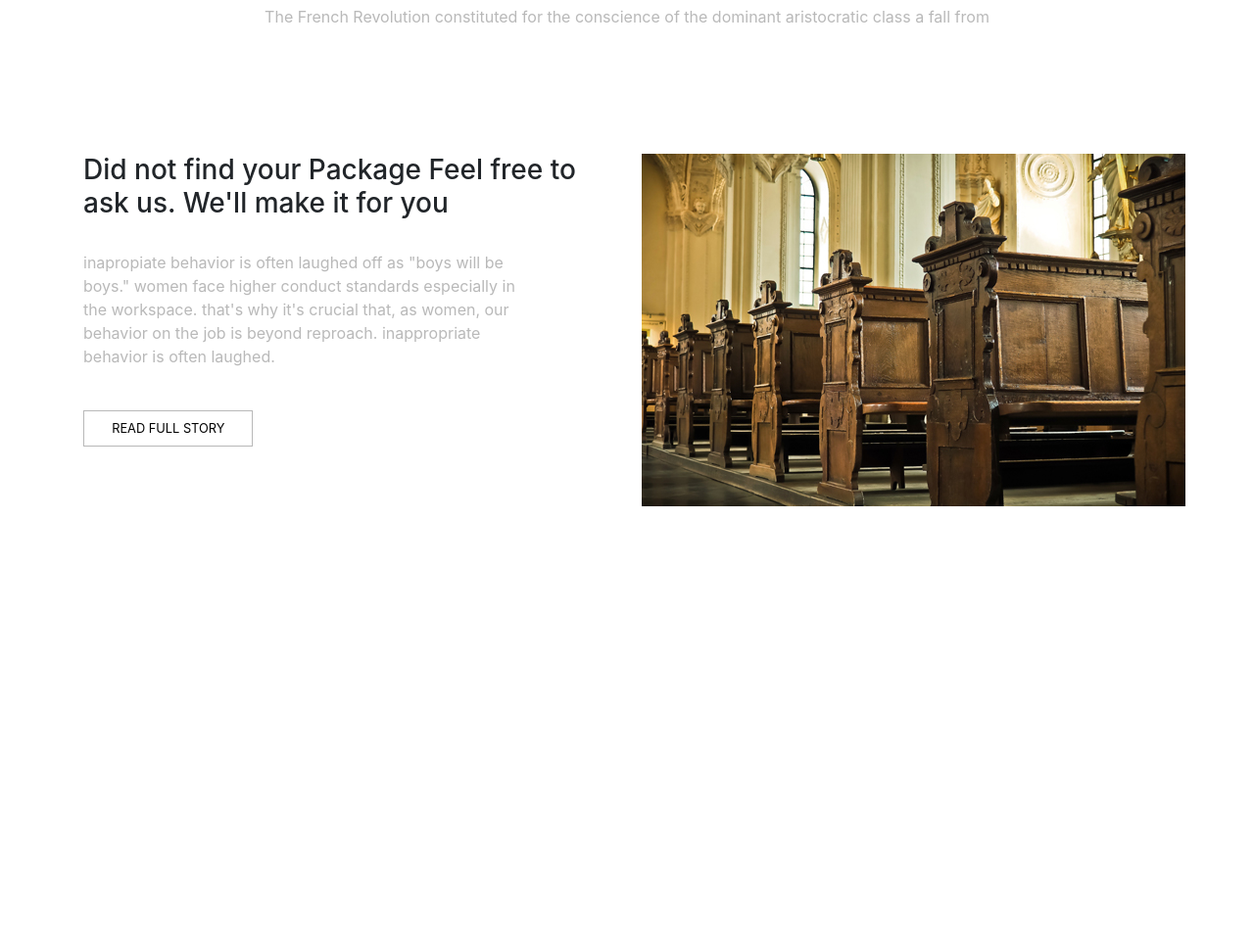
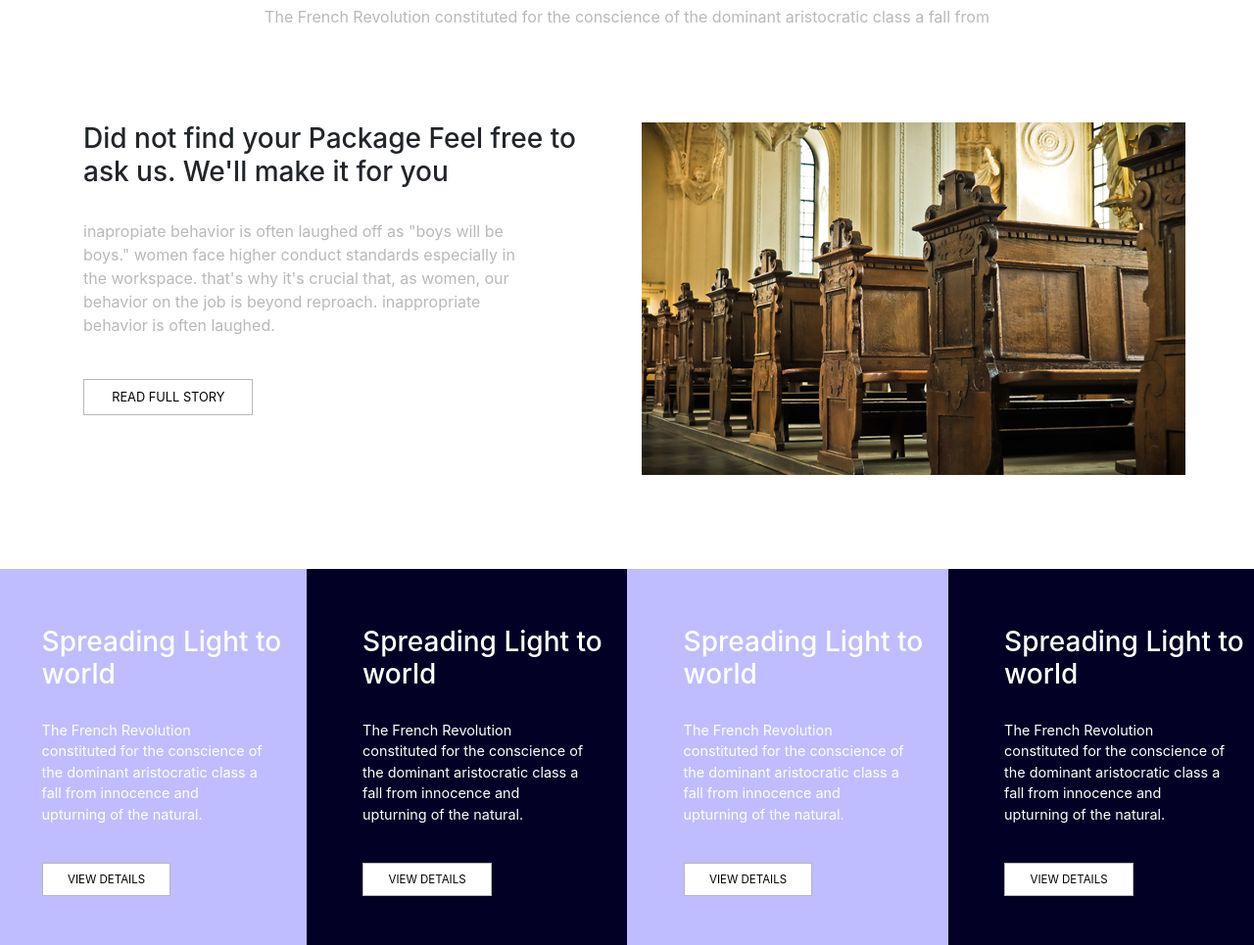
Before and after one commit to nisengwechristopher/exo_prenom, a website: page index.html in a window 1280 px wide. Shown: the part 134-1099 px from the top of the page at 98% size. Before the commit the page ends 800 px from the top, so only its background shows below. Drawn offline with nearby package versions, Linux system fonts and the light colour scheme.

Commit message:
fin de la section (spreading) .. la row avec 4 colones

```diff
--- a/index.html
+++ b/index.html
@@ -50,7 +50,9 @@
             </div>
         </div>
     </header>
+
     <!-- section du contenu principal : centerMain -->
+
     <div class="centerMain container">
         <h1>Welcome to Faith Church</h1>
         <p class="textColor1">The French Revolution constituted for the conscience of the dominant aristocratic class a fall from</p>
@@ -65,5 +67,29 @@
         </div>
     </div>
 
+    <!-- section du bas : spreading -->
+
+    <div class="spreading row">
+        <div class="colStyle1 col-3">
+            <h3>Spreading Light to world</h3>
+            <p>The French Revolution constituted for the conscience of the dominant aristocratic class a fall from innocence and upturning of the natural.</p>
+            <a class="button2" href="">view details</a>
+        </div>
+        <div class="colStyle2 col-3">
+            <h3>Spreading Light to world</h3>
+            <p>The French Revolution constituted for the conscience of the dominant aristocratic class a fall from innocence and upturning of the natural.</p>
+            <a class="button2" href="">view details</a>
+        </div>
+        <div class="colStyle1 col-3">
+            <h3>Spreading Light to world</h3>
+            <p>The French Revolution constituted for the conscience of the dominant aristocratic class a fall from innocence and upturning of the natural.</p>
+            <a class="button2" href="">view details</a>
+        </div>
+        <div class="colStyle2 col-3">
+            <h3>Spreading Light to world</h3>
+            <p>The French Revolution constituted for the conscience of the dominant aristocratic class a fall from innocence and upturning of the natural.</p>
+            <a class="button2" href="">view details</a>
+        </div>
+    </div>
 </body>
 </html>
--- a/src/sass/style.sass
+++ b/src/sass/style.sass
@@ -18,9 +18,43 @@ header
     color: rgba(0, 0, 0, 0.993)
     padding: 0.8em 2.2em
 
+
+.button2
+    background-color: white
+    border: 1px solid
+    border-color: rgba(184, 184, 184, 0.993)
+    text-transform: uppercase
+    text-decoration: none
+    font-size: 0.8em
+    color: rgba(0, 0, 0, 0.993)
+    padding: 0.8em 2.2em
+
+
 .rowStyle1
     text-align: left
-    margin-top: 8em
+    margin-top: 6em
+    p
+        max-width: 85%
+        margin-top: 2em
+        margin-bottom: 3em
+
+.colStyle1
+    padding: 4em 0em
+    padding-left: 4em
+    background-color: rgba(175, 173, 255, 0.8)
+    color: white
+    font-size: 0.9em
+    p
+        max-width: 85%
+        margin-top: 2em
+        margin-bottom: 3em
+
+.colStyle2
+    padding: 4em 0em
+    padding-left: 4em
+    background-color: rgb(2, 0, 36)
+    color: white
+    font-size: 0.9em
     p
         max-width: 85%
         margin-top: 2em
@@ -32,3 +66,6 @@ header
 .centerMain
     margin-top: 2em
     text-align: center
+
+.spreading
+    margin-top: 6em
```
Also changed, not shown: public/css/style.css, 1 other file.
